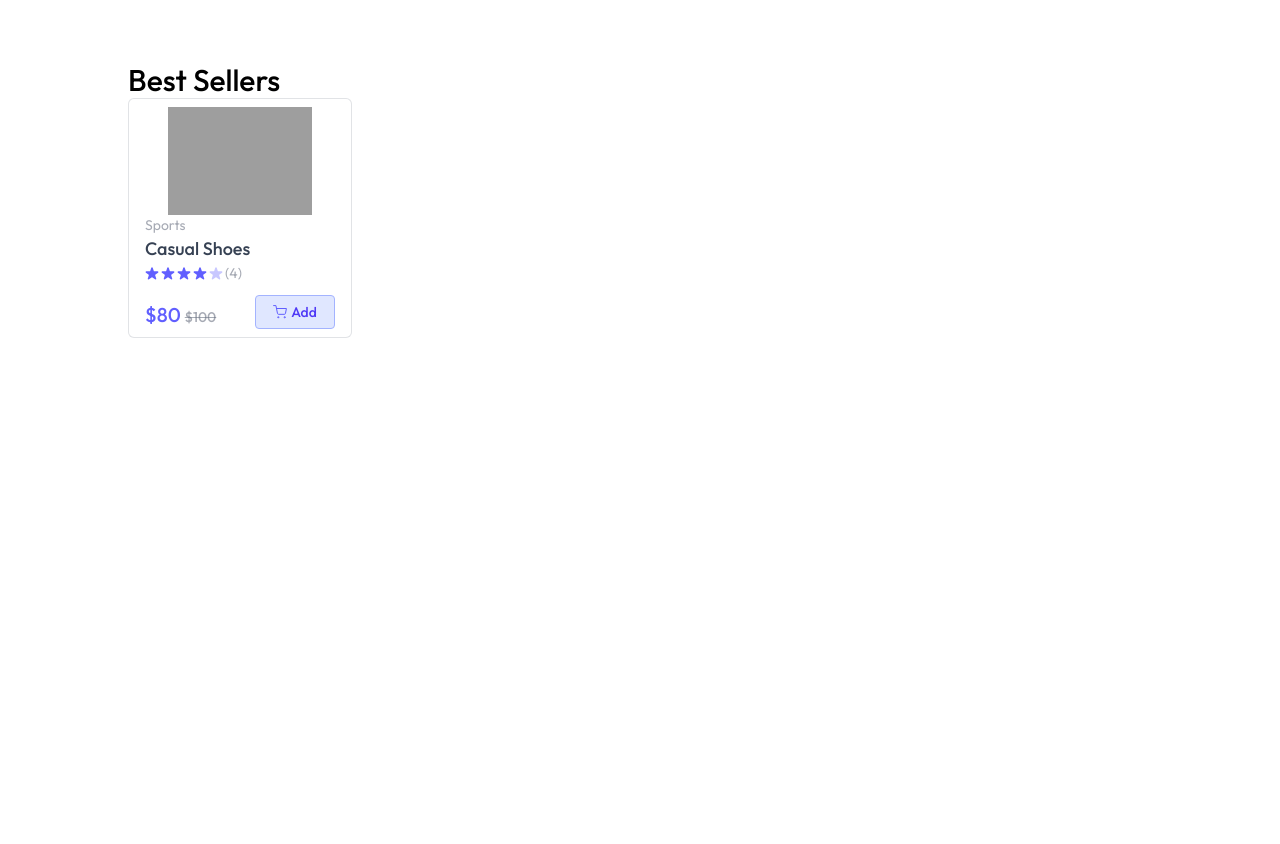
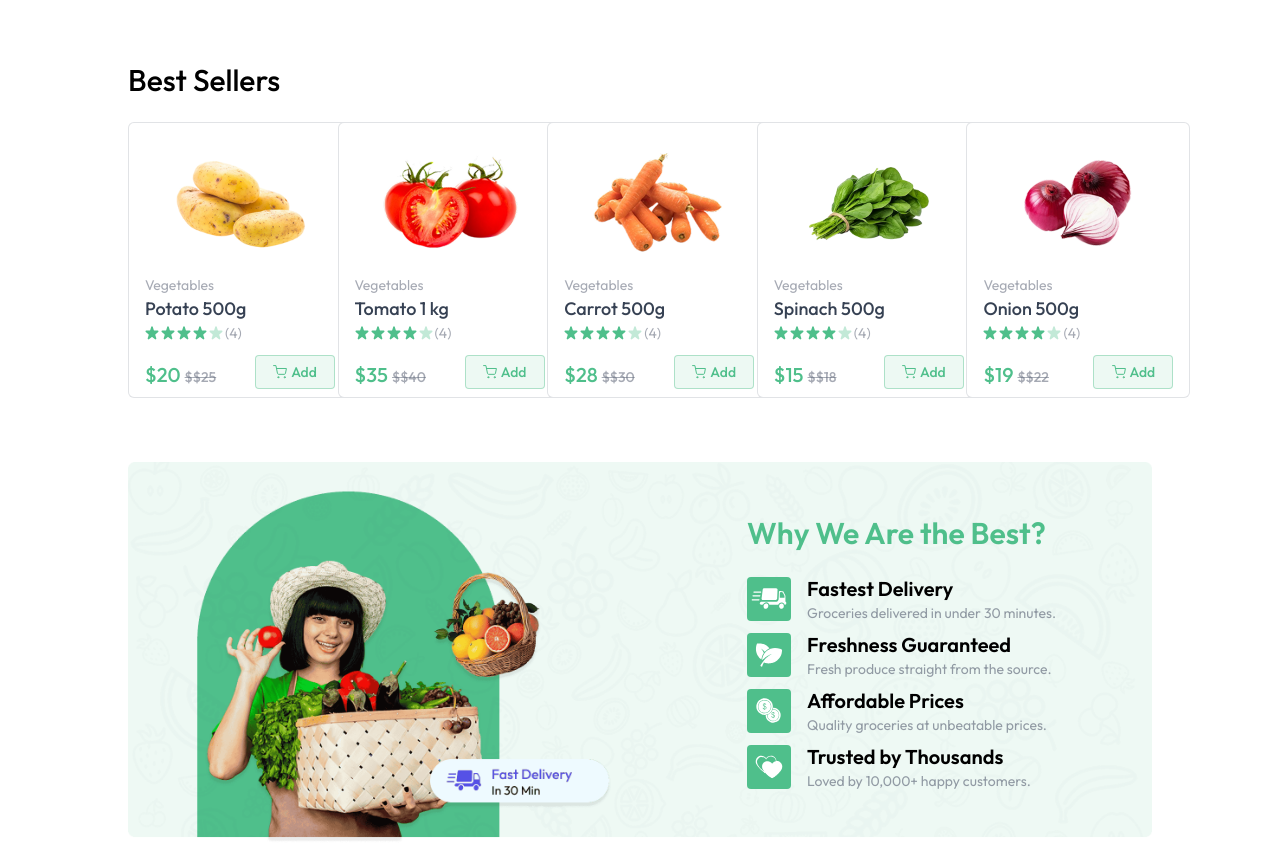
Before and after one commit to mdriyazakondo/Green-Cart-Client, a React (Vite) app: page / in a window 1280 px wide. Shown: the part 806-1650 px from the top of the page. Before the commit the page ends 1144 px from the top, so only its background shows below. Built offline with nearby package versions, Linux system fonts and the light colour scheme; grey boxes are pictures that could not be loaded.

Commit message:
buttom banner section

```diff
--- a/src/App.jsx
+++ b/src/App.jsx
@@ -2,13 +2,14 @@ import React from "react";
 import Navbar from "./components/Navbar/Navbar";
 import { Route, Routes, useLocation } from "react-router-dom";
 import Home from "./pages/Home/Home";
+import { Toaster } from "react-hot-toast";
 
 const App = () => {
   const isSellerPath = useLocation().pathname.includes("seller");
   return (
     <div>
       {isSellerPath ? null : <Navbar />}
-
+      <Toaster />
       <div
         className={`${isSellerPath ? "" : "px-6 md:px-12 lg:px-24 xl:px-32"} `}
       >
--- a/src/components/Home/BestSeller.jsx
+++ b/src/components/Home/BestSeller.jsx
@@ -1,12 +1,21 @@
 import React from "react";
 import ProductCard from "./ProductCard";
+import { useAppContext } from "../../context/ApppContext";
 
 const BestSeller = () => {
+  const { products } = useAppContext();
   return (
     <div className="mt-16">
       <p className="text-2xl md:text-3xl font-medium">Best Sellers</p>
       <div>
-        <ProductCard />
+        <div className="grid grid-cols-2 sm:grid-cols-3 md:grid-cols-4 lg:grid-cols-5 gap-3 md:gap-6 mt-6  ">
+          {products
+            .filter((product) => product.inStock)
+            .slice(0, 5)
+            .map((pruduct, index) => {
+              return <ProductCard key={index} product={pruduct} />;
+            })}
+        </div>
       </div>
     </div>
   );
--- /dev/null
+++ b/src/components/Home/ButtomBanner.jsx
@@ -0,0 +1,44 @@
+import React from "react";
+import { assets, features } from "../../assets/assets";
+const ButtomBanner = () => {
+  return (
+    <div className="mt-16 relative">
+      <img
+        src={assets.bottom_banner_image}
+        alt="bottom_banner_image"
+        className="w-full hidden md:block"
+      />
+      <img
+        src={assets.bottom_banner_image_sm}
+        alt="bottom_banner_image"
+        className="w-full md:hidden block"
+      />
+      <div className="absolute inset-0 flex flex-col items-center md:items-end md:justify-center pt-16 md:pt-0 md:pr-24">
+        <div>
+          <h1 className="text-2xl md:text-3xl font-semibold mb-6 text-primary">
+            Why We Are the Best?
+          </h1>
+          {features.map((feature, index) => (
+            <div className="flex items-center gap-4 mt-2">
+              <img
+                src={feature.icon}
+                alt={feature.title}
+                className="md:w-11 w-9"
+              />
+              <div>
+                <h3 className="text-lg md:text-xl font-semibold">
+                  {feature.title}
+                </h3>
+                <p className="text-gray-500/70 text-xs md:text-sm">
+                  {feature.description}
+                </p>
+              </div>
+            </div>
+          ))}
+        </div>
+      </div>
+    </div>
+  );
+};
+
+export default ButtomBanner;
--- a/src/components/Home/ProductCard.jsx
+++ b/src/components/Home/ProductCard.jsx
@@ -1,25 +1,20 @@
 import React, { useState } from "react";
+import { assets } from "../../assets/assets";
+import { useAppContext } from "../../context/ApppContext";
 
-const ProductCard = () => {
+const ProductCard = ({ product }) => {
   const [count, setCount] = useState(0);
-
-  const product = {
-    name: "Casual Shoes",
-    category: "Sports",
-    price: 100,
-    offerPrice: 80,
-    rating: 4,
-    image:
-      "https://raw.githubusercontent.com/prebuiltui/prebuiltui/main/assets/card/productImageWithoutBg.png",
-  };
+  const { currency, cartItems, addToCart, removeFromCart, navigate } =
+    useAppContext();
 
   return (
+    product && (
       <div className="border border-gray-500/20 rounded-md md:px-4 px-3 py-2 bg-white min-w-56 max-w-56 w-full">
         <div className="group cursor-pointer flex items-center justify-center px-2">
           <img
             className="group-hover:scale-105 transition max-w-26 md:max-w-36"
-          src={product.image}
-          alt={product.name}
+            src={product.image[0]}
+            alt={product.name[0]}
           />
         </div>
         <div className="text-gray-500/60 text-sm">
@@ -30,79 +25,53 @@ const ProductCard = () => {
           <div className="flex items-center gap-0.5">
             {Array(5)
               .fill("")
-            .map((_, i) =>
-              product.rating > i ? (
-                <svg
-                  key={i}
-                  width="14"
-                  height="13"
-                  viewBox="0 0 18 17"
-                  fill="none"
-                  xmlns="http://www.w3.org/2000/svg"
-                >
-                  <path
-                    d="M8.049.927c.3-.921 1.603-.921 1.902 0l1.294 3.983a1 1 0 0 0 .951.69h4.188c.969 0 1.371 1.24.588 1.81l-3.388 2.46a1 1 0 0 0-.364 1.118l1.295 3.983c.299.921-.756 1.688-1.54 1.118L9.589 13.63a1 1 0 0 0-1.176 0l-3.389 2.46c-.783.57-1.838-.197-1.539-1.118L4.78 10.99a1 1 0 0 0-.363-1.118L1.028 7.41c-.783-.57-.38-1.81.588-1.81h4.188a1 1 0 0 0 .95-.69z"
-                    fill="#615fff"
+              .map((_, i) => (
+                <img
+                  className="md:w-3.5 w-3"
+                  src={i < 4 ? assets.star_icon : assets.star_dull_icon}
                 />
-                </svg>
-              ) : (
-                <svg
-                  width="14"
-                  height="13"
-                  viewBox="0 0 18 17"
-                  fill="none"
-                  xmlns="http://www.w3.org/2000/svg"
-                >
-                  <path
-                    d="M8.04894 0.927049C8.3483 0.00573802 9.6517 0.00574017 9.95106 0.927051L11.2451 4.90983C11.379 5.32185 11.763 5.60081 12.1962 5.60081H16.3839C17.3527 5.60081 17.7554 6.84043 16.9717 7.40983L13.5838 9.87132C13.2333 10.126 13.0866 10.5773 13.2205 10.9894L14.5146 14.9721C14.8139 15.8934 13.7595 16.6596 12.9757 16.0902L9.58778 13.6287C9.2373 13.374 8.7627 13.374 8.41221 13.6287L5.02426 16.0902C4.24054 16.6596 3.18607 15.8934 3.48542 14.9721L4.7795 10.9894C4.91338 10.5773 4.76672 10.126 4.41623 9.87132L1.02827 7.40983C0.244561 6.84043 0.647338 5.60081 1.61606 5.60081H5.8038C6.23703 5.60081 6.62099 5.32185 6.75486 4.90983L8.04894 0.927049Z"
-                    fill="#615fff"
-                    fill-opacity="0.35"
-                  />
-                </svg>
-              )
-            )}
-          <p>({product.rating})</p>
+              ))}
+            <p>(4)</p>
           </div>
           <div className="flex items-end justify-between mt-3">
-          <p className="md:text-xl text-base font-medium text-indigo-500">
-            ${product.offerPrice}{" "}
+            <p className="md:text-xl text-base font-medium text-primary">
+              {currency}
+              {product.offerPrice}{" "}
               <span className="text-gray-500/60 md:text-sm text-xs line-through">
-              ${product.price}
+                {currency}${product.price}
               </span>
             </p>
-          <div className="text-indigo-500">
-            {count === 0 ? (
+            <div
+              onClick={(e) => {
+                e.stopPropagation();
+              }}
+              className="text-primary"
+            >
+              {!cartItems[product._id] ? (
                 <button
-                className="flex items-center justify-center gap-1 bg-indigo-100 border border-indigo-300 md:w-[80px] w-[64px] h-[34px] rounded text-indigo-600 font-medium"
-                onClick={() => setCount(1)}
+                  className="flex items-center justify-center gap-1 bg-primary/10 border border-primary/40 md:w-[80px] w-[64px] h-[34px] rounded  font-medium cursor-pointer"
+                  onClick={() => addToCart(product._id)}
                 >
-                <svg
-                  width="14"
-                  height="14"
-                  viewBox="0 0 14 14"
-                  fill="none"
-                  xmlns="http://www.w3.org/2000/svg"
-                >
-                  <path
-                    d="M.583.583h2.333l1.564 7.81a1.17 1.17 0 0 0 1.166.94h5.67a1.17 1.17 0 0 0 1.167-.94l.933-4.893H3.5m2.333 8.75a.583.583 0 1 1-1.167 0 .583.583 0 0 1 1.167 0m6.417 0a.583.583 0 1 1-1.167 0 .583.583 0 0 1 1.167 0"
-                    stroke="#615fff"
-                    stroke-linecap="round"
-                    stroke-linejoin="round"
-                  />
-                </svg>
+                  <img src={assets.cart_icon} alt="cart_icon" />
                   Add
                 </button>
               ) : (
-              <div className="flex items-center justify-center gap-2 md:w-20 w-16 h-[34px] bg-indigo-500/25 rounded select-none">
+                <div className="flex items-center justify-center gap-2 md:w-20 w-16 h-[34px] bg-primary/25 rounded select-none">
                   <button
-                  onClick={() => setCount((prev) => Math.max(prev - 1, 0))}
+                    onClick={() => {
+                      removeFromCart(product._id);
+                    }}
                     className="cursor-pointer text-md px-2 h-full"
                   >
                     -
                   </button>
-                <span className="w-5 text-center">{count}</span>
+                  <span className="w-5 text-center">
+                    {cartItems[product._id]}
+                  </span>
                   <button
-                  onClick={() => setCount((prev) => prev + 1)}
+                    onClick={() => {
+                      addToCart(product._id);
+                    }}
                     className="cursor-pointer text-md px-2 h-full"
                   >
                     +
@@ -113,6 +82,7 @@ const ProductCard = () => {
           </div>
         </div>
       </div>
+    )
   );
 };
 
--- a/src/context/ApppContext.jsx
+++ b/src/context/ApppContext.jsx
@@ -1,13 +1,61 @@
-import { createContext, useContext, useState } from "react";
+import { createContext, useContext, useEffect, useState } from "react";
 import { useNavigate } from "react-router";
+import { dummyProducts } from "../assets/assets";
+import toast from "react-hot-toast";
 
 export const ApppContext = createContext();
 
 export const ApppContextProvider = ({ children }) => {
+  const currency = import.meta.env.VITE_CURRENCY;
+
   const navigate = useNavigate();
   const [user, setUser] = useState(null);
   const [isSeller, setIsSeller] = useState(false);
   const [showUserLogin, setShowUserLogin] = useState(false);
+  const [products, setProducts] = useState([]);
+  const [cartItems, setCartItems] = useState({});
+
+  // Fetch All Products
+  const fetchProducts = async () => {
+    setProducts(dummyProducts);
+  };
+
+  // Add Products Cart
+  const addToCart = (itemId) => {
+    const cartData = structuredClone(cartItems);
+    if (cartData[itemId]) {
+      cartData[itemId] += 1;
+    } else {
+      cartData[itemId] = 1;
+    }
+    setCartItems(cartData);
+    toast.success("Added To Cart");
+  };
+
+  useEffect(() => {
+    fetchProducts();
+  }, []);
+
+  // Update Cart Item Quantity
+  const updateCartItem = (itemId, quantity) => {
+    const cartData = structuredClone(cartItems);
+    cartData[itemId] = quantity;
+    setCartItems(cartData);
+    toast.success("Cart Update");
+  };
+
+  // Remove form Cart Item
+  const removeFromCart = (itemId) => {
+    const cartData = structuredClone(cartItems);
+    if (cartData[itemId]) {
+      cartData[itemId] += 1;
+      if (cartData[itemId] === 0) {
+        delete cartData[itemId];
+      }
+    }
+    toast.success("Remove Form Cart");
+    setCartItems(cartData);
+  };
 
   const valueInfo = {
     navigate,
@@ -17,6 +65,12 @@ export const ApppContextProvider = ({ children }) => {
     setIsSeller,
     showUserLogin,
     setShowUserLogin,
+    products,
+    currency,
+    cartItems,
+    addToCart,
+    updateCartItem,
+    removeFromCart,
   };
 
   return (
--- a/src/pages/Home/Home.jsx
+++ b/src/pages/Home/Home.jsx
@@ -2,6 +2,7 @@ import React from "react";
 import MainBanner from "../../components/Home/MainBanner";
 import Categories from "../../components/Home/Categories";
 import BestSeller from "../../components/Home/BestSeller";
+import ButtomBanner from "../../components/Home/ButtomBanner";
 
 const Home = () => {
   return (
@@ -9,6 +10,7 @@ const Home = () => {
       <MainBanner />
       <Categories />
       <BestSeller />
+      <ButtomBanner />
     </div>
   );
 };
```
Also changed, not shown: 1 other file (tests, documents, lock files or other folders). Lines whose indentation alone changed are shown as unchanged.
